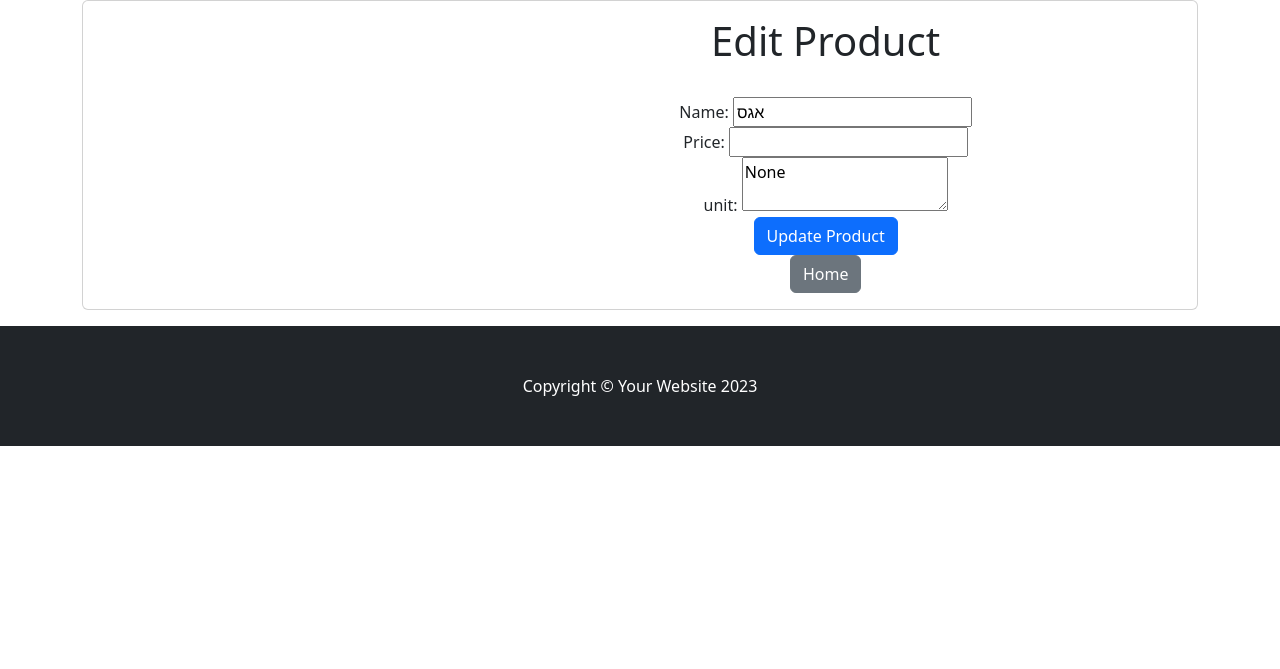
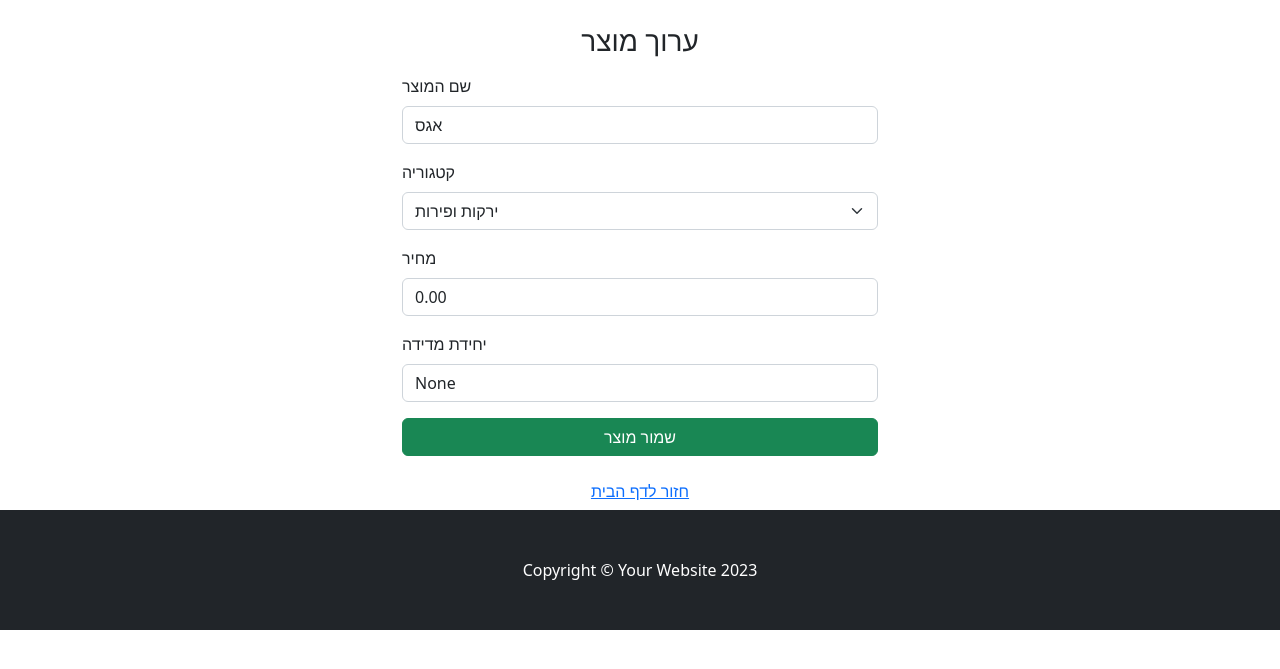
Before and after one commit to jimmyadda/MaLiknot, a Flask app: page /product/1/edit in a window 1280 px wide. Shown: the top 669 px of the page. Run offline with Flask 3, Linux system fonts and the light colour scheme; data comes from the database, SQL or seed files in the repository; both versions use the stored data as it was after the commit; parts of the project's set-up code (start-up, migrations or seed data) failed here and were passed over; some libraries are stand-ins or nearby versions.

Commit message:
Support custom list names from Telegram and default  user insert

```diff
--- a/WebApp/HandelDB.py
+++ b/WebApp/HandelDB.py
@@ -41,7 +41,6 @@
     return rows
 
 def create_account(userpassed):
-    print(userpassed)
     userid = userpassed['userid'] #input("userid: ")
     email = userpassed['email'] #input("email: ")
     name = userpassed['name'] #input("name: ")
--- a/WebApp/app.py
+++ b/WebApp/app.py
@@ -208,21 +208,25 @@
 @app.route('/product/<int:product_id>/edit', methods=['GET', 'POST'])
 def edit_product(product_id):
     product = database_read(f"select p.*,cat.name as catName from products p left JOIN categories  cat on category_id = cat.id where p.id ='{product_id}';")
+
+    category =  database_read(f"select * from categories order by name;")
     if request.method == 'POST':
         form = dict(request.values)
         form['id'] = request.form['id']
         form['name'] = request.form['name']
         form['price'] = request.form['price']
         form['unit'] = request.form['unit']
-        sql = "UPDATE products SET name =:name, price =:price, unit =:unit where id =:id"
+        form['category'] = request.form['category']
+        sql = "UPDATE products SET name =:name, price =:price,category_id =:category, unit =:unit where id =:id"
         ok = database_write(sql,form)
         if ok == 1:
             flash(f"Product Saved!", "success")
             message = 'Product saved successfully'
             product = database_read(f"select p.*,cat.name as catName from products p left JOIN categories  cat on category_id = cat.id where p.id ='{request.form['id']}';")
-            return render_template('index.html',messages=message)
+            data = database_read(f"select p.*,cat.name as catName from products p left JOIN categories cat on category_id = cat.id")
+            return render_template('index.html', all_items=data,categories=category,messages=message)
     else:
-        return render_template('edit_product.html', products=product)
+        return render_template('edit_product.html', products=product,categories=category)
 
 @app.route('/delete_Product/<int:product_id>', methods=['DELETE', 'POST'])
 @flask_login.login_required
--- a/WebApp/templates/edit_product.html
+++ b/WebApp/templates/edit_product.html
@@ -1,38 +1,59 @@
 {% extends 'base.html' %}
 
 {% block content %}
-<div class="container">
+<div class="container mt-4" style="max-width: 500px;">
+    <h3 class="mb-3 text-center">ערוך מוצר</h3>
+
+    {% with messages = get_flashed_messages(with_categories=true) %}
+      {% if messages %}
+        {% for category, message in messages %}
+          <div class="alert alert-{{ category }} alert-dismissible fade show" role="alert">
+            {{ message }}
+            <button type="button" class="btn-close" data-bs-dismiss="alert" aria-label="Close"></button>
+          </div>
+        {% endfor %}
+      {% endif %}
+    {% endwith %}
+
+
     {% for product in products%}
-                    <div class="card mb-3" >
-                        <div class="row g-0">
-                        <div class="col-md-4">
+    <form  method="POST">
+      <div class="mb-3">
+       <input type="hidden" id="id" name="id" value="{{ product.id }}" required>
       </div>
-                        <div class="col-md-8">
-                            <div class="card-body">
-                        <center>
-                            <h1>Edit Product</h1>
-                            <form method="POST">
-                                <input style="display: none;" type="text" id="id" name="id" value="{{ product.id }}" required><br>
-                                <label for="name">Name:</label>
-                                <input type="text" id="name" name="name" value="{{ product.name }}" required><br>
 
-                                <label for="price">Price:</label>
-                                <input type="number" id="price" name="price" value="{{ product.price }}" required><br>
+      <div class="mb-3">
+        <label for="name" class="form-label">שם המוצר</label>
+        <input type="text" class="form-control" id="name" name="name" value="{{ product.name }}" required>
+      </div>
 
-                                <label for="unit">unit:</label>
-                                <textarea id="unit" name="unit" required>{{ product.unit }}</textarea><br>
+<div class="mb-3">
+  <label for="category" class="form-label">קטגוריה</label>
+  <select class="form-select" id="category" name="category" required>
+    <option value="">בחר קטגוריה</option>
+    {% for cat in categories %}
+             <option value="{{ cat.id }}" {% if cat.id == product.category_id|int %}selected{% endif %}>{{ cat.name }}</option>
+    {% endfor %}
+  </select>
+</div>
 
-                                <button type="submit" class="btn btn-primary" >Update Product</button>
+      <div class="mb-3">
+        <label for="price" class="form-label">מחיר</label>
+        <input type="number" step="0.01" class="form-control" id="price" name="price" value="{{ product.price if product.price is not none else '0.00'  }}">
+      </div>
+
+      <div class="mb-3">
+        <label for="unit" class="form-label">יחידת מדידה</label>
+        <input type="text" class="form-control" id="unit" name="unit" value="{{ product.unit }}">
+      </div>
+
+      <button type="submit" class="btn btn-success w-100">שמור מוצר</button>
     </form>
-                            <a href="{{ url_for('index') }}" class="btn btn-secondary">Home</a>
-                        </center>
-
+{% endfor %}
+    <div class="text-center mt-3">
+      <a href="{{ url_for('index') }}" class="btn btn-link">חזור לדף הבית</a>
     </div>
   </div>
-                        </div>
-                    </div>
-    {% endfor%}
 
-</div>
 
   {% endblock %}
--- a/WebApp/templates/index.html
+++ b/WebApp/templates/index.html
@@ -56,7 +56,7 @@
                             <!-- Product details-->
                             <div class="card-text">
                                     <!-- Product price-->
-                                    $ {{ product['price'] }}
+                                   &#8362; {{ product['price'] or "0.00" }}
                                     <br>
                                     {{ product['catName'] }}
                                     <br>
--- a/WebApp/templates/product.html
+++ b/WebApp/templates/product.html
@@ -7,7 +7,7 @@
                             <h5 class="-header">{{product.name}}</h5>
                             <div class="-body"></div>
                             <p class="-title">{{product['unit']}}</p>
-                            $ {{product['price']}}
+                            &#8362; {{ product['price'] or "0.00" }}
                               <br>
                             <a href="{{ url_for('index') }}" class="btn btn-primary">Home</a>
                         </div>
```
Also changed, not shown: TelegramBot/MaliknotBot.py (+24 -6 lines), WebApp/grocery_list.py (+10 -95 lines), WebApp/templates/category.html (+7 -6 lines), grocery_list.db (added), 1 other file. Lines whose indentation alone changed are shown as unchanged.
